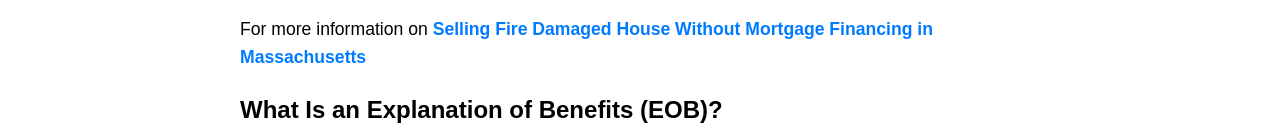
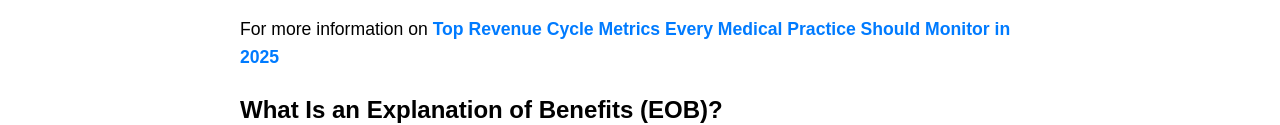
Before and after one commit to itonysanchez/billing, a plain HTML site: page index.html in a window 1280 px wide. Shown: the part 750-875 px from the top of the page. Drawn offline with Linux system fonts and the light colour scheme.

Commit message:
Update index.html

```diff
--- a/index.html
+++ b/index.html
@@ -58,7 +58,7 @@
  <img src="https://i.postimg.cc/pTWp5hkY/1-1.jpg" alt="medicalbilling.jpg" style="max-width: 100%; height: auto;">
 </div>
 
-<p>For more information on <a href="https://damage-house.vercel.app/">Selling Fire Damaged House Without Mortgage Financing in Massachusetts</a></p>
+<p>For more information on <a href="https://billingmed.vercel.app/">Top Revenue Cycle Metrics Every Medical Practice Should Monitor in 2025</a></p>
 
 
     <h2>What Is an Explanation of Benefits (EOB)?</h2>
```
